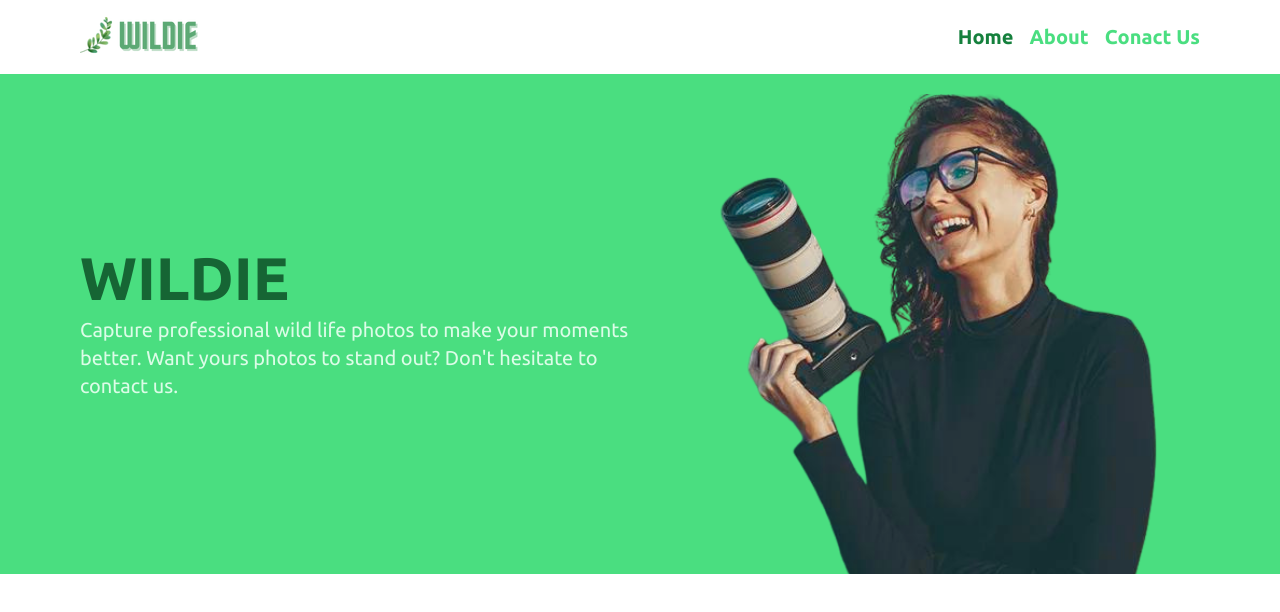
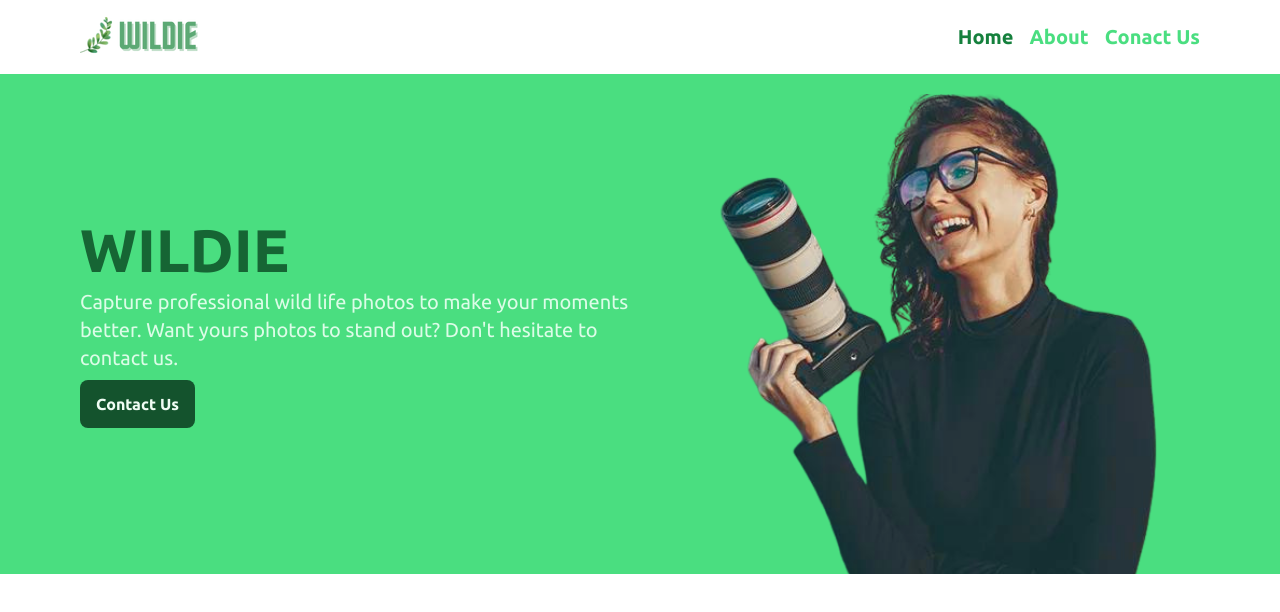
Before and after one commit to shahriyardx/wildie, a React (Vite) app: page / in a window 1280 px wide. Shown: the top 612 px of the page. Built offline with nearby package versions, Linux system fonts and the light colour scheme.

Commit message:
Added contact us button and Button component

```diff
--- a/src/components/Banner/Banner.jsx
+++ b/src/components/Banner/Banner.jsx
@@ -1,4 +1,5 @@
 import React from 'react'
+import Button from '../Button/Button'
 import Container from '../Layout/Container'
 
 const Banner = () => {
@@ -10,6 +11,9 @@ const Banner = () => {
           <p className='text-xl text-green-100 mt-2'>
             Capture professional wild life photos to make your moments better. Want yours photos to stand out? Don't hesitate to contact us.
           </p>
+          <div className='mt-2'>
+            <Button className='text-base bg-green-900 text-green-50 rounded-lg'>Contact Us</Button>
+          </div>
         </div>
 
         <div className='pt-5 overflow-hidden flex justify-end'>
--- /dev/null
+++ b/src/components/Button/Button.jsx
@@ -0,0 +1,11 @@
+import React from 'react'
+
+const Button = ({ className, onClick, ...props }) => {
+  return (
+    <button className={`px-4 py-3 font-semibold ${className}`} onClick={onClick} {...props}>
+      {props.children}
+    </button>
+  )
+}
+
+export default Button
```
